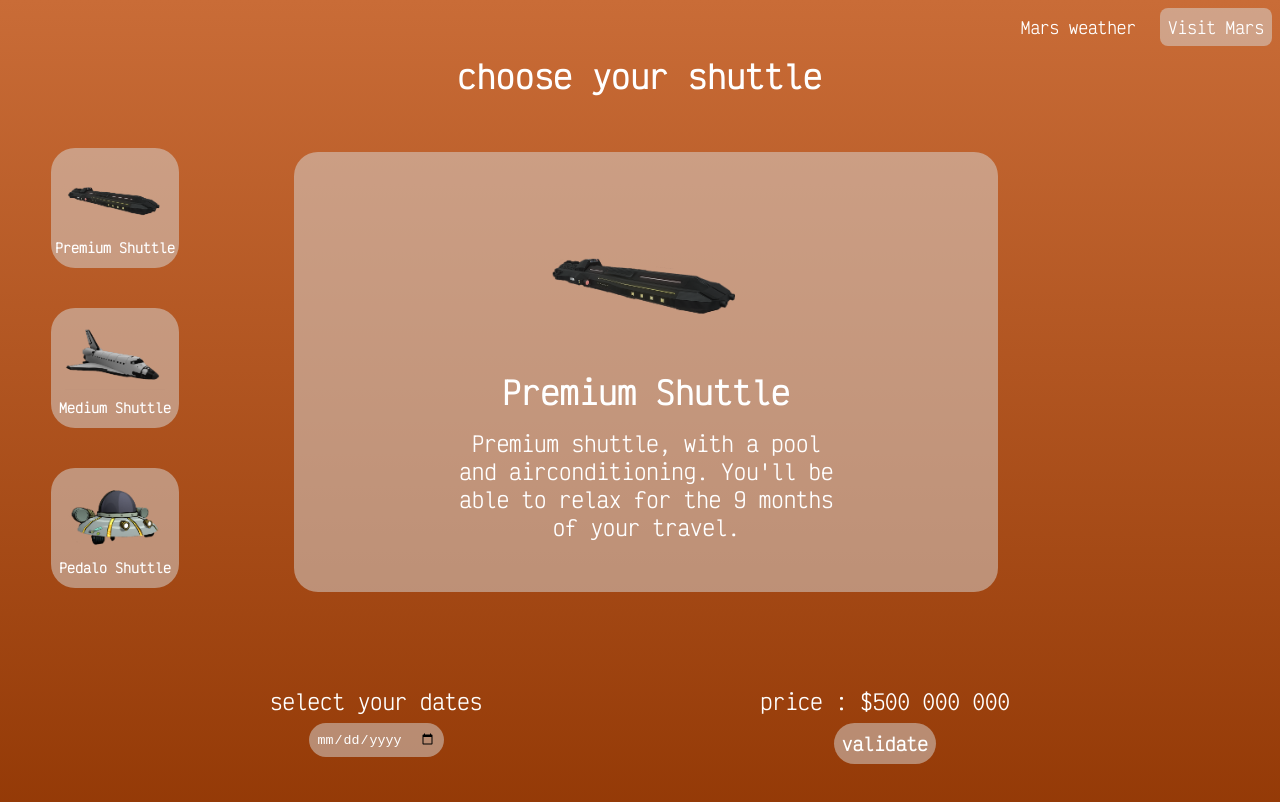
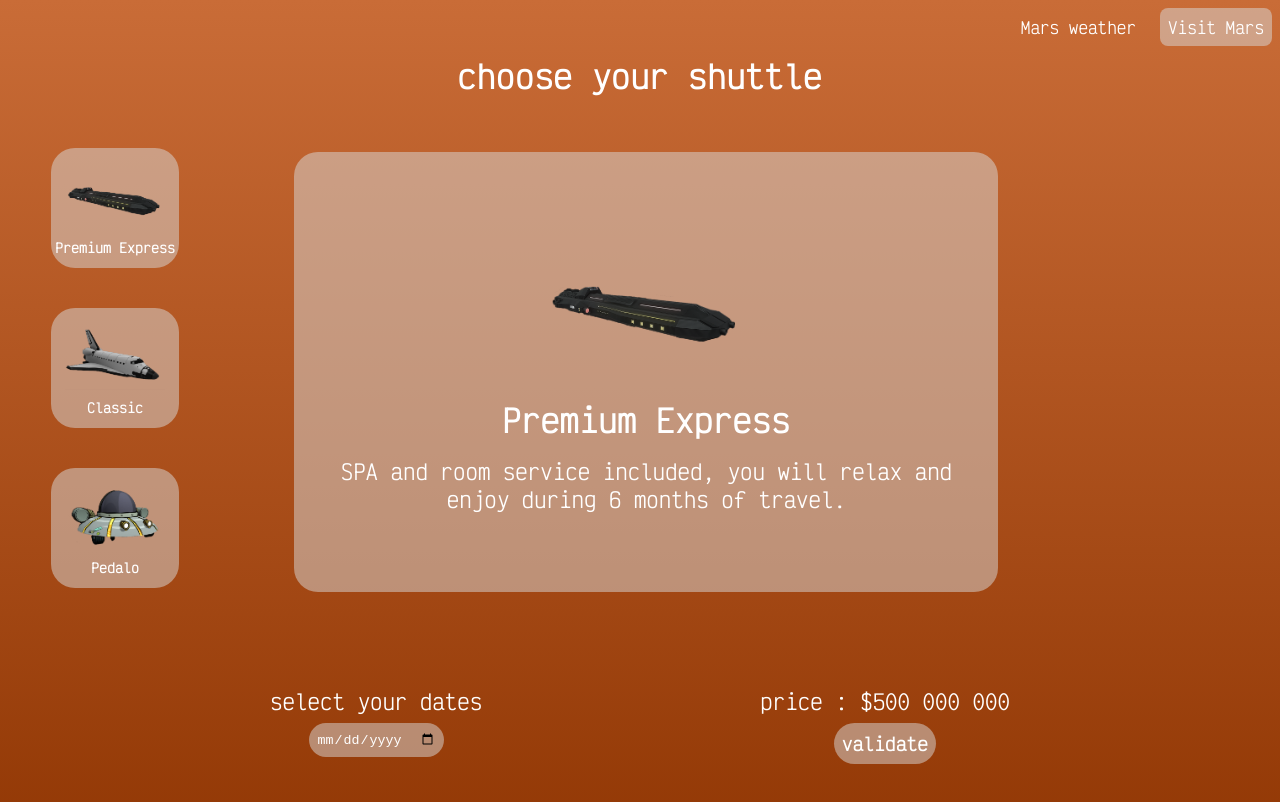
Before and after one commit to WildCodeSchool-2024-02/JS-lyon-0224-P2-martian_meteorologists_association, a React (Vite) app in the folder client/: page /reservation in a window 1280 px wide. Shown: the top 802 px of the page. Built offline with nearby package versions, Linux system fonts and the light colour scheme.

Commit message:
changed description and css a bit

```diff
--- a/client/src/BDD/ShuttleCards.jsx
+++ b/client/src/BDD/ShuttleCards.jsx
@@ -1,23 +1,23 @@
 const ShuttleCards = [
   {
-    activTy: "Premium Shuttle",
+    activTy: "Premium Express",
     image: "src/assets/images/Premium_shuttle.png",
     description:
-      "Premium shuttle, with a pool and airconditioning. You'll be able to relax for the 9 months of your travel.",
+      "SPA and room service included, you will relax and enjoy during 6 months of travel.",
     price: "$500 000 000",
   },
   {
-    activTy: "Medium Shuttle",
-    image: "src/assets/images/Medium_shuttle.png",
+    activTy: "Classic",
+    image: "src/assets/images/Classic_shuttle.png",
     description:
-      "Just stay on your seats for the whole trip, an okay trip that you won't hate nor enjoy very much.",
+      "Comfortable seats and a nice view are guaranteed. 9 months of travel. Enough time for self-development .",
     price: "$450 000 000",
   },
   {
-    activTy: "Pedalo Shuttle",
+    activTy: "Pedalo",
     image: "src/assets/images/Pedalo_shuttle.png",
     description:
-      "Pedal your way to Mars ! You'll have the perfect legs for your trip on Mars. We do not take any responsability for your safety on this trip, choose carefully",
+      "Be prepared for a long journey. Pedal your way to Mars ! You'll have the perfect legs for your trip. We do not take any responsability for your safety on this trip, choose carefully",
     price: "$300 000 000",
   },
 ];
--- a/client/src/components/Reservation/Reservation.css
+++ b/client/src/components/Reservation/Reservation.css
@@ -144,7 +144,6 @@ p {
 
   .card > p {
     font-size: 1.3rem;
-    width: 30vw;
     text-align: center;
   }
 
```
Also changed, not shown: client/src/assets/images/Classic_shuttle.png (renamed from client/src/assets/images/Medium_shuttle.png).
